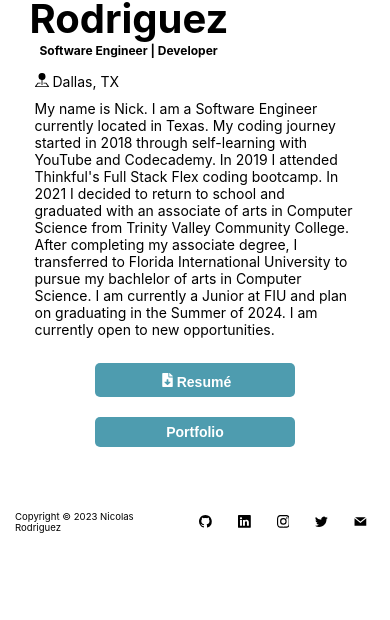
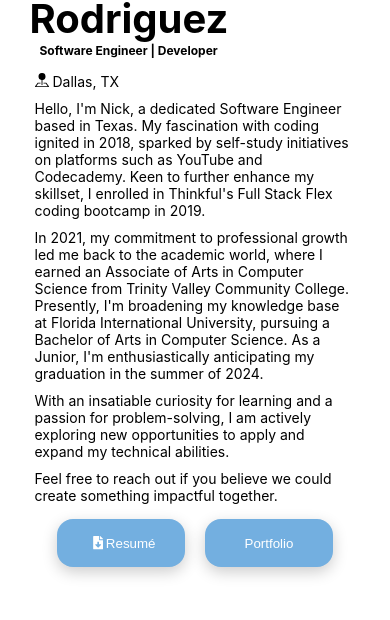
Before and after one commit to nrodriguez04/portfolioV2, a React (Create React App) app: page / in a window 390 px wide. Shown: the part 559-1179 px from the top of the page. Before the commit the page ends 1116 px from the top, so only its background shows below. Built offline with nearby package versions, Linux system fonts and the light colour scheme.

Commit message:
Updated about | Fixed buttons

```diff
--- a/src/pages/Home.js
+++ b/src/pages/Home.js
@@ -30,17 +30,19 @@ const Home = () => {
       <h1>Nicolas Rodriguez</h1>
       <h5>Software Engineer | Developer</h5>
       <p><BsFillPinMapFill /> Dallas, TX</p>
-      <p>My name is Nick. I am a Software Engineer currently located in Texas. My coding journey started in 2018 through self-learning with
-      YouTube and Codecademy. In 2019 I attended Thinkful's Full Stack Flex coding bootcamp. In 2021 I decided to return to school and graduated with an
-      associate of arts in Computer Science from Trinity Valley Community College. After completing my associate degree,
-      I transferred to Florida International University to pursue my bachlelor of arts in Computer Science. I am currently a Junior at FIU and plan on
-      graduating in the Summer of 2024. I am currently open to new opportunities.</p>
-      <div className="link__container">
+      <p>Hello, I'm Nick, a dedicated Software Engineer based in Texas. My fascination with coding ignited in 2018, sparked by self-study initiatives on platforms such as YouTube and Codecademy. Keen to further enhance my skillset, I enrolled in Thinkful's Full Stack Flex coding bootcamp in 2019.</p>
+
+      <p>In 2021, my commitment to professional growth led me back to the academic world, where I earned an Associate of Arts in Computer Science from Trinity Valley Community College. Presently, I'm broadening my knowledge base at Florida International University, pursuing a Bachelor of Arts in Computer Science. As a Junior, I'm enthusiastically anticipating my graduation in the summer of 2024.</p>
+
+      <p>With an insatiable curiosity for learning and a passion for problem-solving, I am actively exploring new opportunities to apply and expand my technical abilities.</p>
+
+      <p>Feel free to reach out if you believe we could create something impactful together.</p>
+      <div className="button-container">
       <a href={Resume} download className="resume__button">
-        <button className="button"><FaFileDownload className="file"/> Resumé</button>
+        <button className="home-button"><FaFileDownload className="file"/> Resumé</button>
       </a>
       <Link to="/projects">
-        <button className="button">Portfolio</button>
+        <button className="home-button">Portfolio</button>
       </Link>
       </div>
       </div>
--- a/src/styles/Certifications.css
+++ b/src/styles/Certifications.css
@@ -45,14 +45,26 @@
 }
 
 .button, .button-card {
-  padding: 20px;
-  background-color: #4E9CAF;
+  display: flex;
+  align-items: center;
+  justify-content: center;
+  width: 8rem;
+  height: 3rem;
+  border-radius: 1rem;
+  cursor: pointer;
+  transition: .3s ease;
+  background-color: #73afe0;
   color: white;
-  border-radius: 5px;
+  box-shadow: 0 5px 15px rgba(0, 0, 0, 0.2);
+  margin: 10px;
   border: none;
-  margin: 20px auto;
-  width: auto;
-  font-size: 14px;
+  text-align: center; /* to make sure text is centered */
+}
+
+.button:hover {
+  background-color: #3134d3;
+  box-shadow: 0 5px 15px rgba(0, 0, 0, 0.2);
+  transform: scale(1.05);
 }
 
 @media (max-width: 768px) {
--- a/src/styles/ContactForm.css
+++ b/src/styles/ContactForm.css
@@ -101,7 +101,7 @@
     display: flex;
     flex-direction: column;
     position: relative;
-    color: #50a0fa;
+    color: #73afe0;
     font-size: 26px;
     font-family: 'Montserrat', 'sans-serif';
   }
@@ -162,7 +162,7 @@
   .app-form-button {
     background: none;
     border: none;
-    color: #50a0fa;
+    color: #73afe0;
     font-size: 14px;
     cursor: pointer;
     outline: none;
--- a/src/styles/Home.css
+++ b/src/styles/Home.css
@@ -42,15 +42,38 @@ h5 {
     margin: 0 0 10px 10px;
 }
 
-.button {
-    padding: 20px;
-    background-color: #4E9CAF;
-    color: white;
-    border-radius: 5px;
-    border: none;
-    margin: 20px;
-    width: 200px;
-    font-size: 14px;
+.button-container {
+  display: flex;
+  justify-content: center; /* This will add space between your buttons */
+  flex-wrap: wrap; /* This allows the items to wrap as needed */
+}
+
+.home-button {
+  width: 8rem;
+  height: 3rem;
+  border-radius: 1rem;
+  justify-self: center;
+  display: flex;
+  flex-direction: row;
+  align-items: center;
+  justify-content: center;
+  cursor: pointer;
+  transition: .3s ease;
+  background-color: #73afe0;
+  color: white;
+  box-shadow: 0 5px 15px rgba(0, 0, 0, 0.2);
+  margin: 10px;
+  border: none;
+}
+
+.home-button:hover {
+  background-color: #3134d3;
+  box-shadow: 0 5px 15px rgba(0, 0, 0, 0.2);
+  transform: scale(1.05);
+}
+
+.file {
+  margin: 3px;
 }
 
 @media (max-width: 768px) {
--- a/src/styles/Navbar.css
+++ b/src/styles/Navbar.css
@@ -15,20 +15,6 @@
 a.name_logo {
     font-family: 'Press Start 2P', cursive;
     font-size: .8rem;
-}
-
-.resume__button a {
-    display: block;
-    width: 100px;
-    height: 40px;
-    background: #50a0fa;
-    text-align: center;
-    border-radius: 5px;
-    color: white;
-    font-weight: bold;
-    line-height: 25px;
-    margin-right: 10px;
-    padding-bottom: 20px;
 }
 
 .nav__links {
--- a/src/styles/ProjectCard.css
+++ b/src/styles/ProjectCard.css
@@ -28,17 +28,28 @@ img .project__image {
 }
 
 .project__button {
-    display: block;
-    width: 100px;
-    height: 35px;
-    background-color: rgb(81, 110, 240);
-    padding: 10px;
-    text-align: center;
-    border-radius: 5px;
+    display: flex;
+    align-items: center;
+    justify-content: center;
+    width: 8rem;
+    height: 3rem;
+    border-radius: 1rem;
+    cursor: pointer;
+    transition: .3s ease;
+    background-color: #73afe0;
     color: white;
-    font-weight: bold;
-    line-height: 15px;
-}
+    box-shadow: 0 5px 15px rgba(0, 0, 0, 0.2);
+    margin: 10px;
+    border: none;
+    text-align: center; /* to make sure text is centered */
+  }
+
+  .project__button:hover {
+    background-color: #3134d3;
+    box-shadow: 0 5px 15px rgba(0, 0, 0, 0.2);
+    transform: scale(1.05);
+  }
+
 
 a {
     text-decoration: none;
@@ -78,20 +89,4 @@ a {
         padding: 5px;
         font-size: 11px;
     }
-
-    .button {
-        display: block;
-        width: 2rem;
-        height: .5rem;
-        background: #4E9CAF;
-        padding: 10px;
-        text-align: center;
-        border-radius: 5px;
-        color: white;
-        font-weight: bold;
-        line-height: 10px;
-        font-size: 11px;
-    }
-
-
-    }
+}
```
